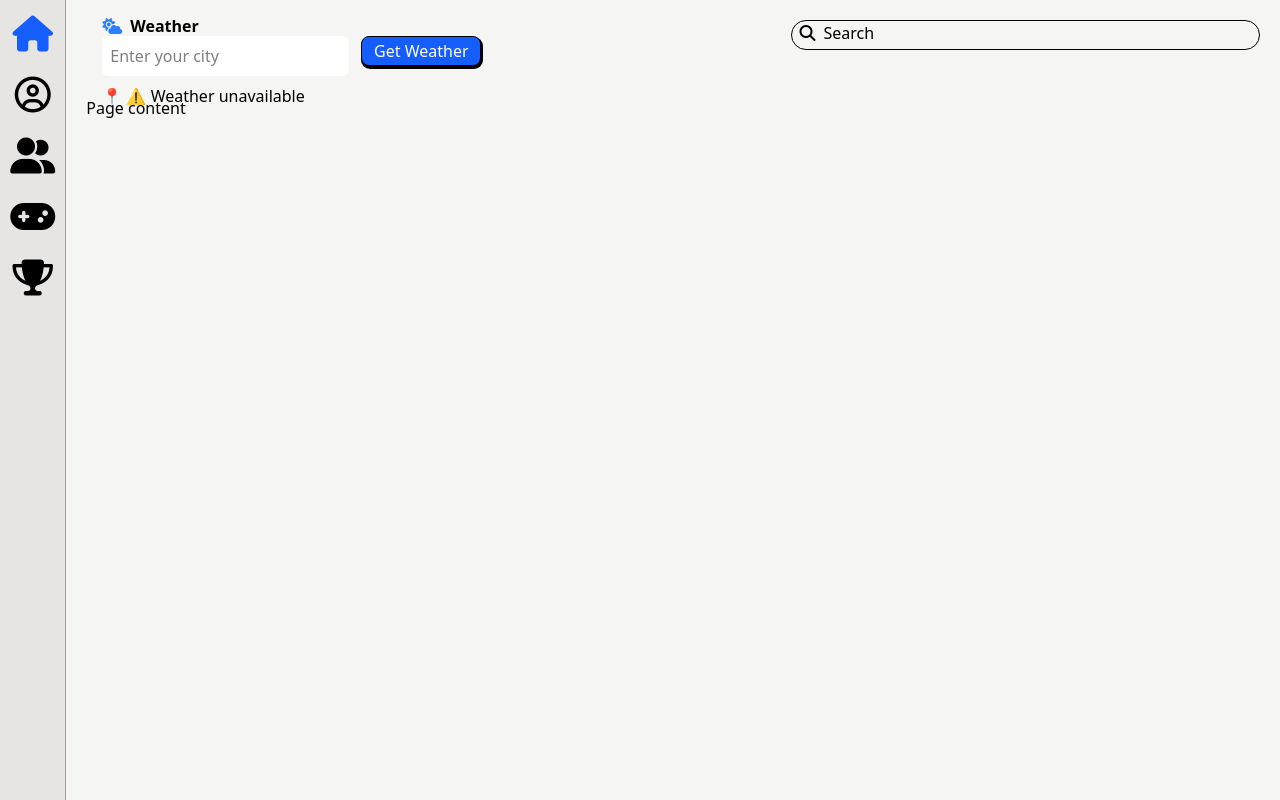
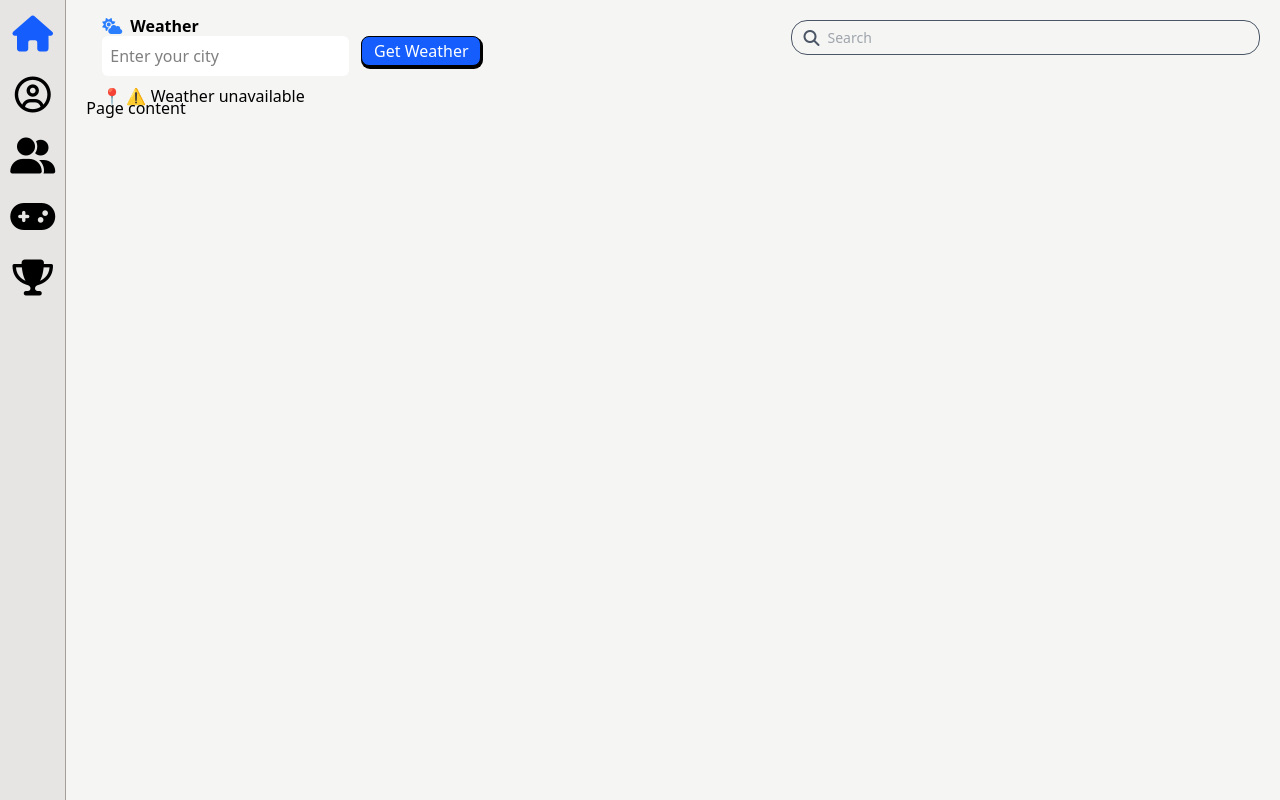
Before and after one commit to berriestrawberrie/GameAPI, a plain HTML site: page frontend/index.html in a window 1280 px wide. Drawn offline with nearby package versions, Linux system fonts and the light colour scheme; no server answers.

Commit message:
Updated the homepage search bar

```diff
--- a/frontend/index.html
+++ b/frontend/index.html
@@ -99,8 +99,15 @@
           </div>
           <!--  END OF WEATHER WIDGET-->
         </div>
-        <div class="border w-2/5 rounded-2xl h-[30px] pb-1 px-2">
-          <i class="fa-solid fa-magnifying-glass me-2"></i>Search
+        <div
+          class="flex items-center border w-2/5 rounded-2xl h-[35px] px-3 text-gray-600"
+        >
+          <i class="fa-solid fa-magnifying-glass mr-2"></i>
+          <input
+            type="text"
+            placeholder="Search"
+            class="w-full bg-transparent focus:outline-none text-sm"
+          />
         </div>
       </div>
       <!--END WEATHER WIDGET-->
```
